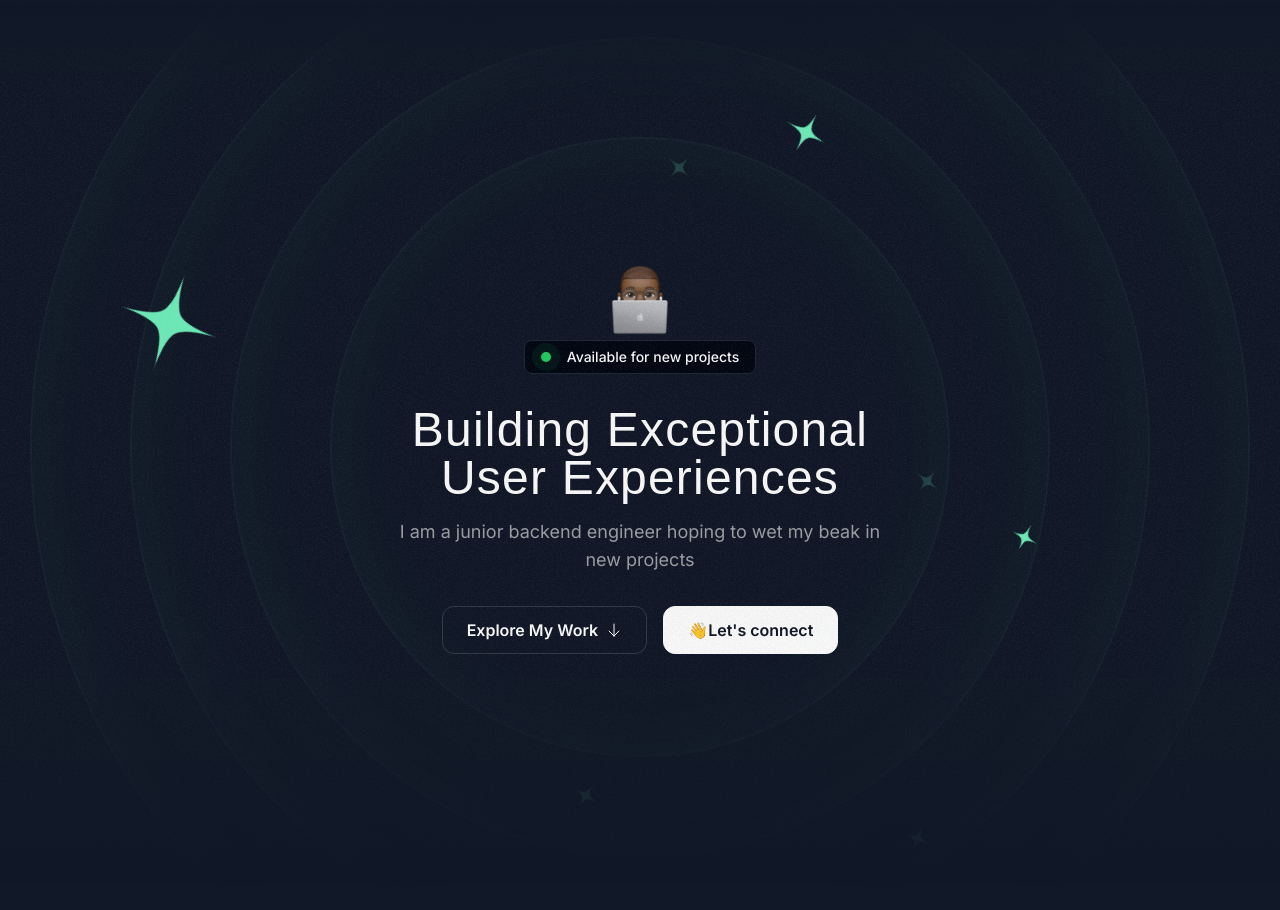
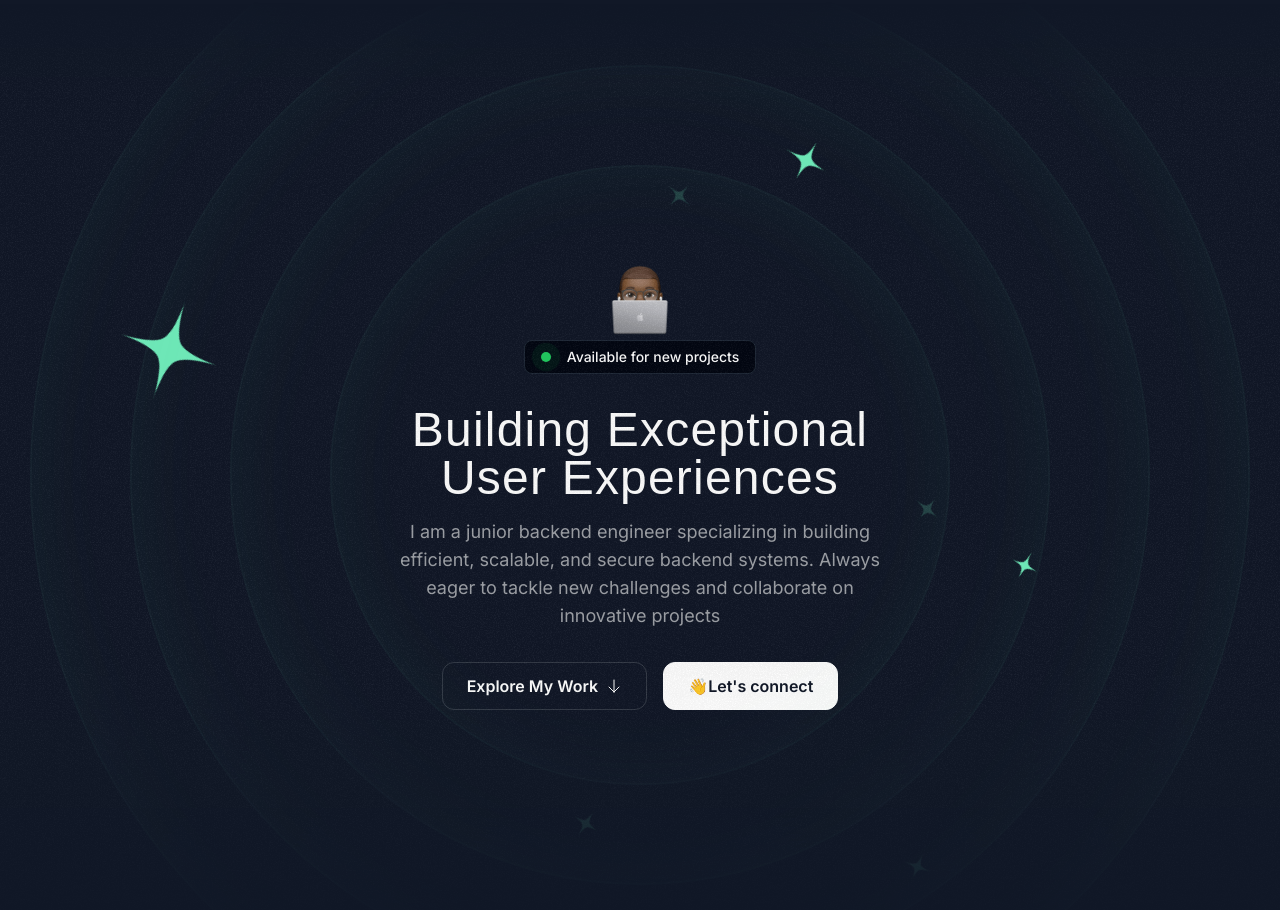
Before and after one commit to Stan1-0/portfolio, a Next.js app: page /hero in a window 1280 px wide. Shown: the top 910 px of the page. Built offline with nearby package versions, Linux system fonts and the light colour scheme; a web font is replaced by a local one.

Commit message:
changed wording

```diff
--- a/src/sections/Hero.tsx
+++ b/src/sections/Hero.tsx
@@ -111,7 +111,7 @@ export const HeroSection = () => {
             Building Exceptional User Experiences
           </h1>
           <p className="mt-4 text-center text-white/60 md:text-lg">
-            I am a junior backend engineer hoping to wet my beak in new projects
+          I am a junior backend engineer specializing in building efficient, scalable, and secure backend systems. Always eager to tackle new challenges and collaborate on innovative projects
           </p>
         </div>
         <div className="flex flex-col md:flex-row justify-center items-center mt-8 gap-4">
```
